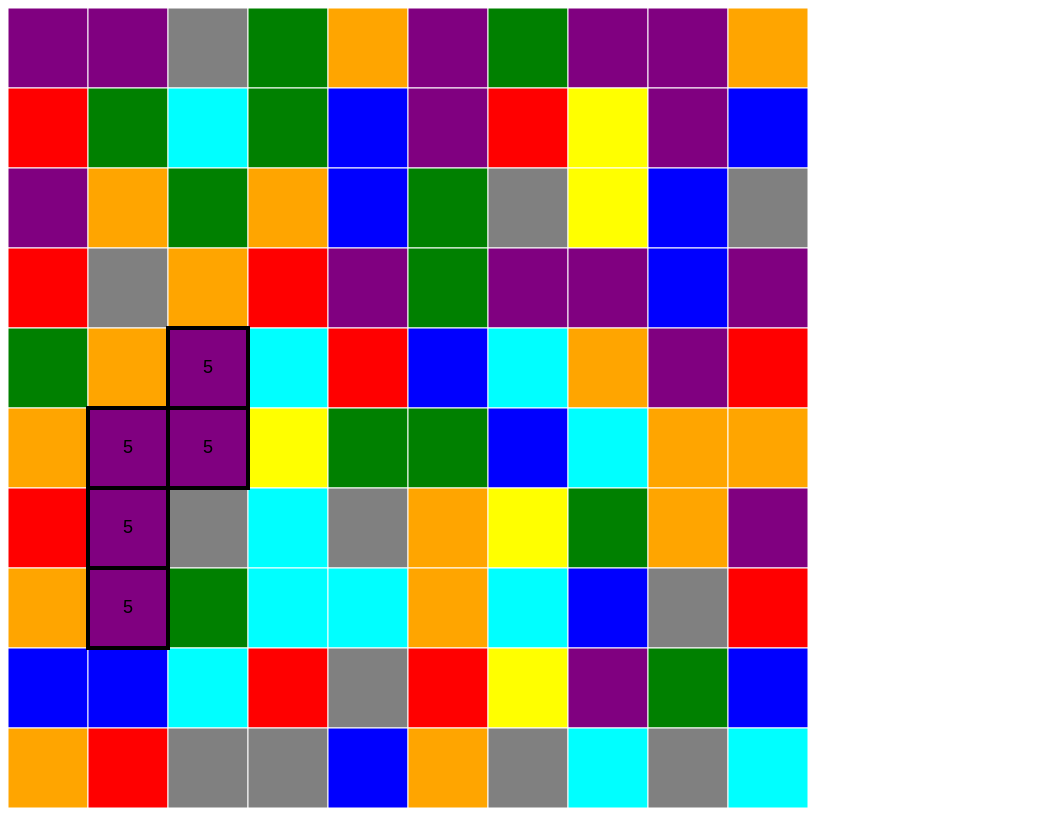
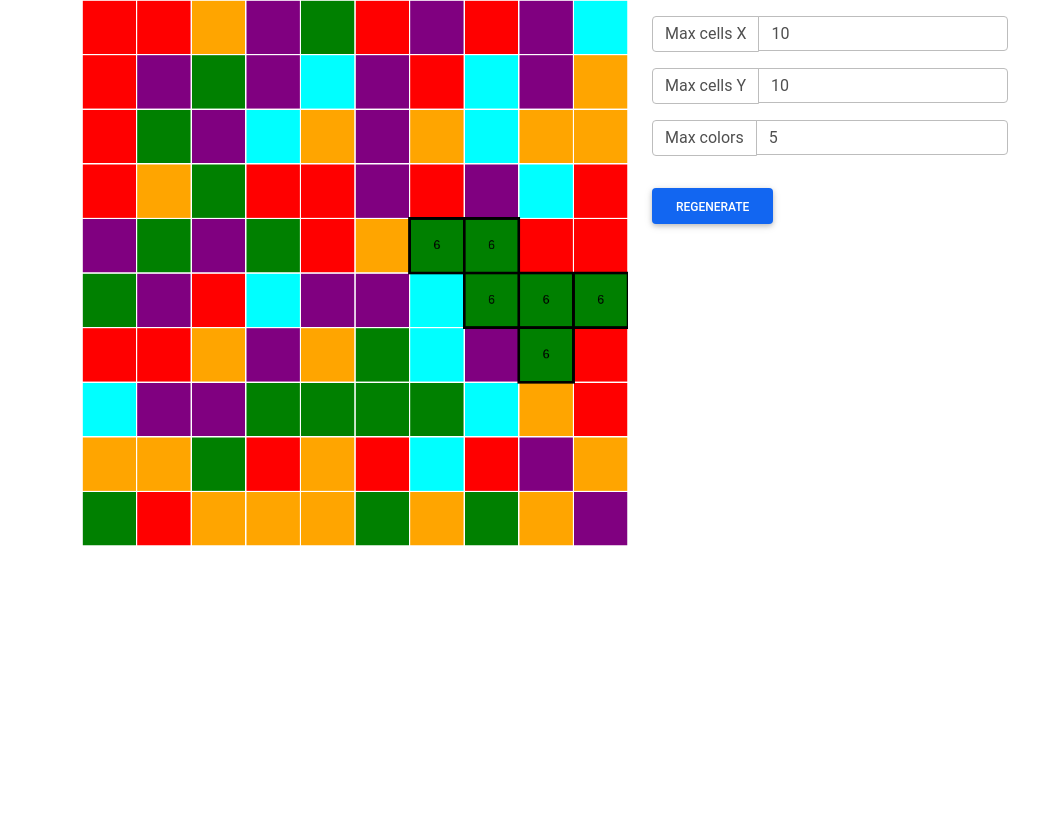
Before and after one commit to Lotphy/area-algo-systra, a plain HTML site: page index.html in a window 1280 px wide. Shown: the whole page, without its empty margins (0-1063 px from the left). Drawn offline with nearby package versions, Linux system fonts and the light colour scheme.

Commit message:
Improve UX

```diff
--- a/index.html
+++ b/index.html
@@ -3,14 +3,33 @@
 <head>
     <meta charset="UTF-8">
     <title>Au pays des 🐫</title>
-    <style>
-
-
-    </style>
+    <link
+      href="https://cdnjs.cloudflare.com/ajax/libs/mdb-ui-kit/3.11.0/mdb.min.css"
+      rel="stylesheet"
+    />
 </head>
 <body>
 
-     <canvas id="main-canvas" width="800" height="800"></canvas>
+<div class="container">
+    <div class="row">
+        <canvas id="main-canvas" class="col-6" width="800" height="800"></canvas>
+        <div class="col-4 py-3">
+            <div class="input-group mb-3">
+              <span class="input-group-text" id="inputGroup-sizing-default">Max cells X</span>
+              <input id="cellsCountX" type="number" class="form-control" aria-label="Sizing example input" aria-describedby="inputGroup-sizing-default" />
+            </div>
+            <div class="input-group mb-3">
+              <span class="input-group-text" id="inputGroup-sizing-default">Max cells Y</span>
+              <input id="cellsCountY" type="number" class="form-control" aria-label="Sizing example input" aria-describedby="inputGroup-sizing-default" />
+            </div>
+            <div class="input-group mb-3">
+              <span class="input-group-text" id="inputGroup-sizing-default">Max colors</span>
+              <input id="maxColors" type="number" class="form-control" aria-label="Sizing example input" aria-describedby="inputGroup-sizing-default" />
+            </div>
+            <button class="btn btn-primary mt-3" onclick="regenerate()" >Regenerate</button>
+        </div>
+     </div>
+</div>
 
 </body>
 <script type="text/javascript" src="js/main.js"></script>
--- a/js/main.js
+++ b/js/main.js
@@ -13,11 +13,11 @@ const canvasParams = {
 
 const colorsArray = ['red', 'purple', 'green', 'cyan', 'orange', 'yellow', 'blue','gray'];
 
-const maxColors = 8;
+let maxColors = 5;
 let canvas;
 let ctx;
 
-const grid = new Array(canvasParams.cellsCountX).fill(0).map(() => new Array(canvasParams.cellsCountY).fill(0));
+let grid;
 let neighborsArray = [];
 let neighborsArrayBuffer = [];
 
@@ -25,11 +25,21 @@ let neighborsArrayBuffer = [];
 (() => {
 	canvas = document.getElementById("main-canvas");
 	ctx = canvas.getContext("2d");
+	document.getElementById('cellsCountX').value = canvasParams.cellsCountX;
+	document.getElementById('cellsCountY').value = canvasParams.cellsCountY;
+	document.getElementById('maxColors').value = maxColors;
+	regenerate();
+})();
+
+function regenerate() {
+	ctx.clearRect(0, 0, canvas.width, canvas.height);
+	neighborsArrayBuffer = [];
+	neighborsArray = [];
 	initCanvasParams();
 	initGrid();
 	checkNeibghbors();
 	highlightGrid();
-})();
+}
 
 function findSimalarNeighbor(x, y) {
 	let key;
@@ -85,8 +95,30 @@ function checkNeibghbors() {
 
 
 function initCanvasParams() {
+	const cellsCountX = +document.getElementById('cellsCountX').value;
+	const cellsCountY = +document.getElementById('cellsCountY').value;
+	if (document.getElementById('maxColors').value >  colorsArray.length || +document.getElementById('maxColors').value === 0) {
+		document.getElementById('maxColors').value = colorsArray.length;
+		maxColors = colorsArray.length;
+	} else {
+		maxColors = document.getElementById('maxColors').value;
+	}
+	if (cellsCountX === 0) {
+		document.getElementById('cellsCountX').value = canvasParams.cellsCountX;
+	} else {
+		canvasParams.cellsCountX = +document.getElementById('cellsCountX').value;
+	}
+	if (cellsCountY === 0) {
+		document.getElementById('cellsCountY').value = canvasParams.cellsCountY;
+	} else {
+		canvasParams.cellsCountY = +document.getElementById('cellsCountY').value;
+	}
+
 	canvasParams.cellSizeX = canvasParams.width / canvasParams.cellsCountX;
 	canvasParams.cellSizeY = canvasParams.width / canvasParams.cellsCountY;
+
+	grid = new Array(canvasParams.cellsCountX).fill(0).map(() => new Array(canvasParams.cellsCountY).fill(0));
+
 }
 
 function initGrid() {
@@ -97,13 +129,13 @@ function initGrid() {
 			ctx.fillStyle = colorsArray[grid[x][y]];
 			ctx.fillRect(x * canvasParams.cellSizeX, y * canvasParams.cellSizeY, canvasParams.cellSizeX, canvasParams.cellSizeY);
 
+			ctx.lineWidth = 2;
 			ctx.strokeStyle = 'white';
 			ctx.rect(x * canvasParams.cellSizeX, y * canvasParams.cellSizeY, canvasParams.cellSizeX, canvasParams.cellSizeY);
 			ctx.stroke();
 
 		}
 	}
-	console.log(grid);
 }
 
 function highlightGrid() {
```
